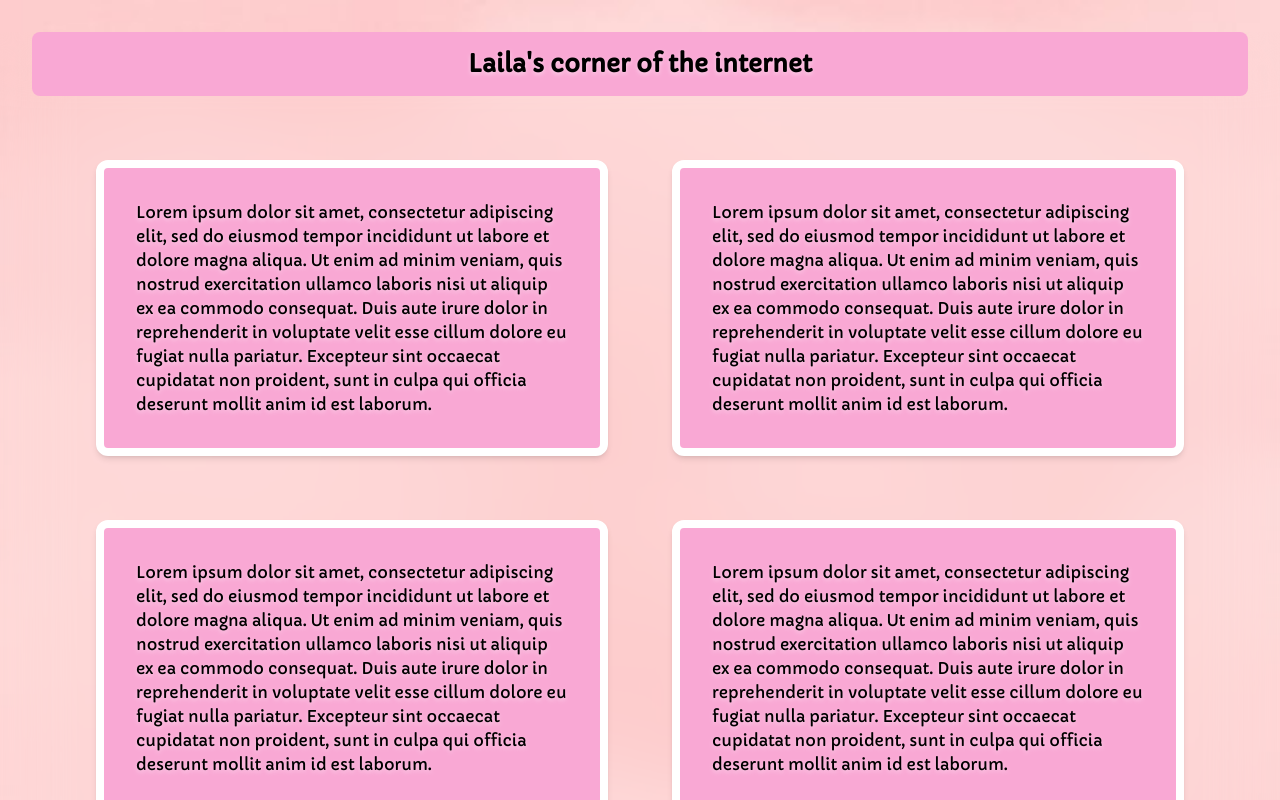
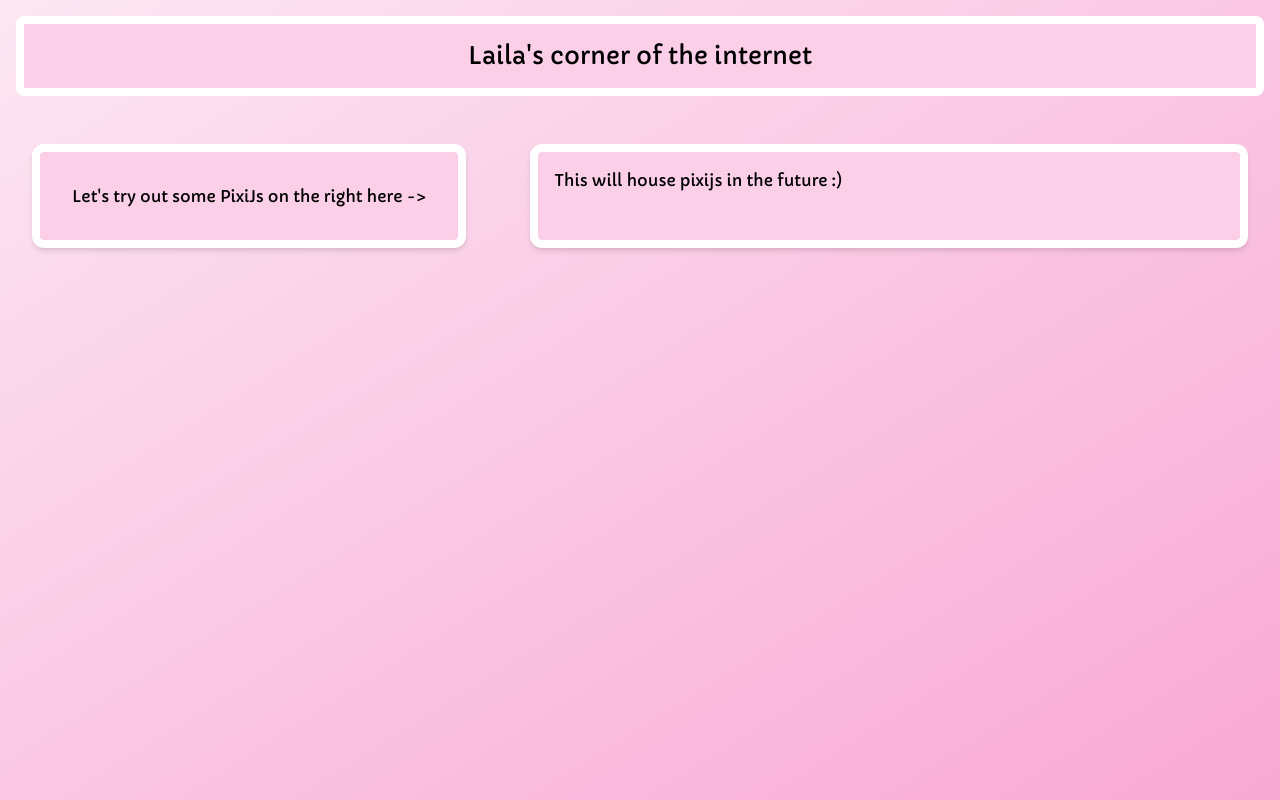
Before and after one commit to lailadyer/laila-site, a SvelteKit app: page / in a window 1280 px wide. Shown: the top 800 px of the page. Built offline with nearby package versions, Linux system fonts and the light colour scheme.

Commit message:
prepare project for pixijs

```diff
--- /dev/null
+++ b/src/lib/PixiJs.svelte
@@ -0,0 +1,7 @@
+<script lang="ts">
+
+</script>
+
+<div class="p-4">
+    This will house pixijs in the future :)
+</div>
--- a/src/routes/+page.svelte
+++ b/src/routes/+page.svelte
@@ -1,28 +1,25 @@
 <script lang="ts">
-    const loremIpsum = "Lorem ipsum dolor sit amet, consectetur adipiscing elit, sed do eiusmod tempor incididunt ut labore et dolore magna aliqua. Ut enim ad minim veniam, quis nostrud exercitation ullamco laboris nisi ut aliquip ex ea commodo consequat. Duis aute irure dolor in reprehenderit in voluptate velit esse cillum dolore eu fugiat nulla pariatur. Excepteur sint occaecat cupidatat non proident, sunt in culpa qui officia deserunt mollit anim id est laborum.";
-    let loremIpsumArray: string[] = [];
-    for (let index = 0; index < 40; index++) {
-        loremIpsumArray.push(loremIpsum);
-    }
+	import PixiJs from "$lib/PixiJs.svelte";
+
+
 </script>
-
-<div class="bg-pink-300 m-8 text-2xl font-bold rounded-lg">
-    <h2 class="p-4 text-center text-shadow shadow-pink-200">Laila's corner of the internet</h2>
-</div>
-<div class="flex flex-row flex-wrap justify-center">
-    {#each loremIpsumArray as p}
-        <div class="m-8 bg-blend-luminosity border-8 border-white bg-pink-300 shadow-md max-w-lg bg-contain rounded-xl ">
-            <p class="p-8 text-shadow shadow-pink-200">{p}</p>
+<div class="bg-gradient-to-br from-pink-100 to-pink-300 min-h-screen m-0 p-0">
+    <div class="p-4">
+        <h2 class="bg-pink-200 p-4 text-center text-2xl border-8 border-white rounded-lg">Laila's corner of the internet</h2>
+    </div>
+    <div class="flex flex-row justify-center">
+        <div class="m-8 border-8 border-white bg-pink-200 shadow-md rounded-xl">
+            <p class="p-8">Let's try out some PixiJs on the right here -></p>
         </div>
-    {/each}
+        <div class="m-8 border-8 border-white bg-pink-200 shadow-md rounded-xl flex-grow">
+            <PixiJs />
+        </div>
+    </div>
 </div>
 
 <style>
     :global(body) {
         font-family: Capriola;
         margin: 0;
-        background-image: url($lib/images/backgrounds/page-background.jpg);
-        background-size: cover;
-        backdrop-filter: blur(2rem);
     }
 </style>
```
